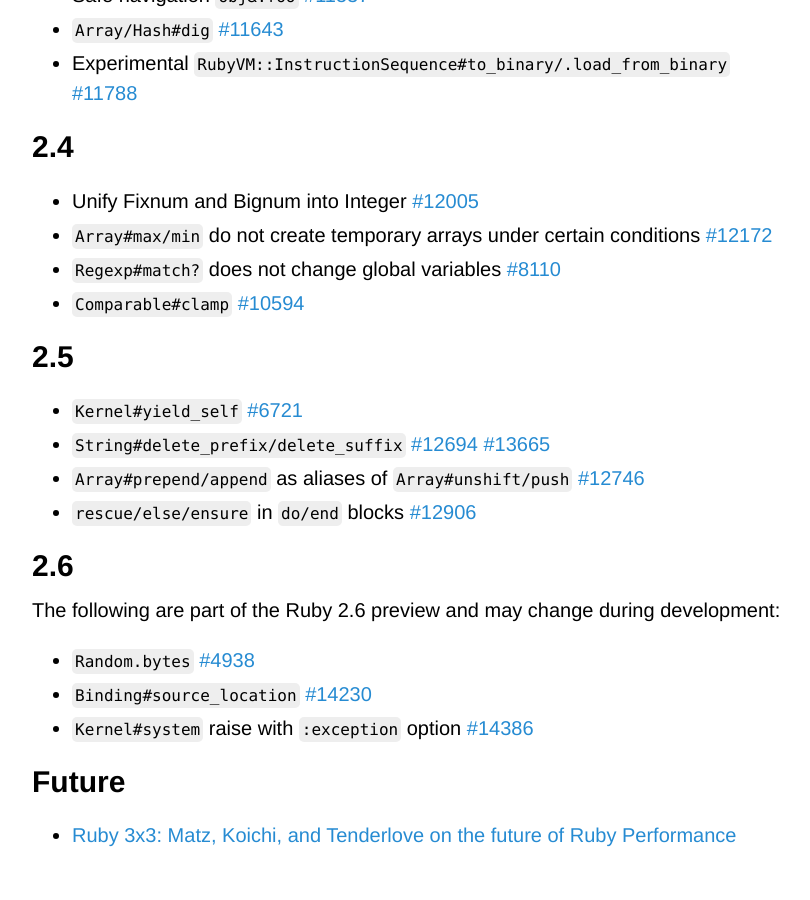
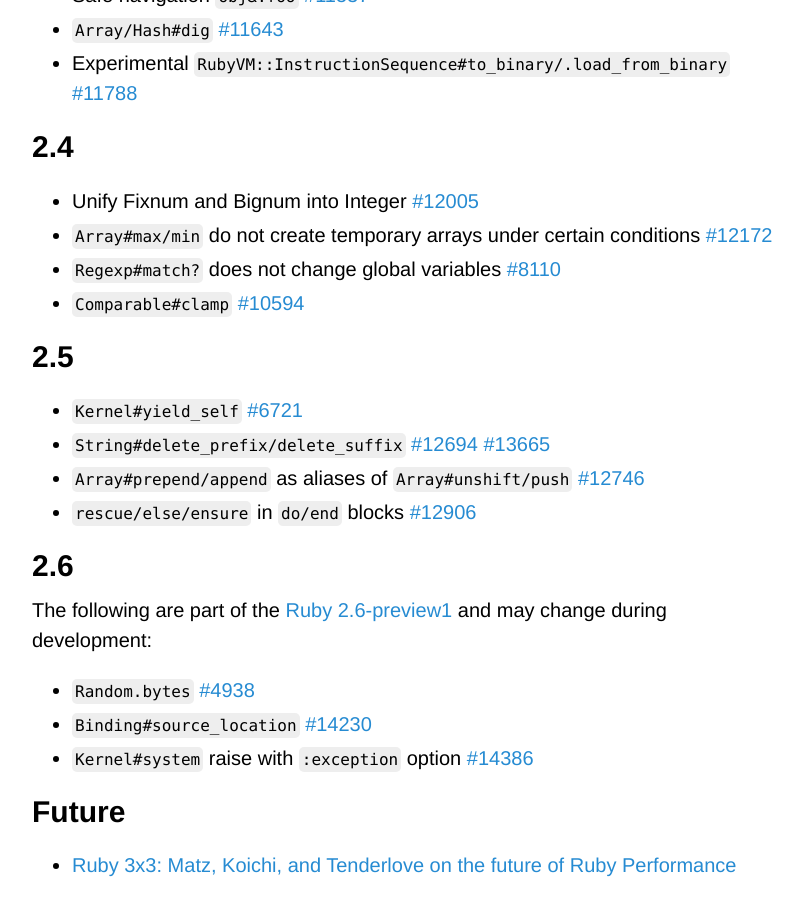
Before and after one commit to Maumagnaguagno/maumagnaguagno.github.io, a Jekyll site: the page built from ruby-versions.md, in a window 1280 px wide and 900 px high, scrolled down 1924 px. Shown: the whole window, without its empty margins (228-1038 px from the left). Built offline with Jekyll 4.4.1, drawn with Linux system fonts in a browser that asks for light colours; our own code applies the rules of GitHub Pages for plain Markdown files; before the commit the page ends 2794 px from its top, so only the background shows below that.

Commit message:
Add link to Ruby 2.6-preview1 in Ruby Versions

```diff
--- a/ruby-versions.md
+++ b/ruby-versions.md
@@ -73,7 +73,7 @@ This is a reminder of how Ruby evolved through time.
 - ``rescue/else/ensure`` in ``do/end`` blocks [#12906](https://bugs.ruby-lang.org/issues/12906)
 
 ## 2.6
-The following are part of the Ruby 2.6 preview and may change during development:
+The following are part of the [Ruby 2.6-preview1](https://www.ruby-lang.org/en/news/2018/02/24/ruby-2-6-0-preview1-released/) and may change during development:
 - ``Random.bytes`` [#4938](https://bugs.ruby-lang.org/issues/4938)
 - ``Binding#source_location`` [#14230](https://bugs.ruby-lang.org/issues/14230)
 - ``Kernel#system`` raise with ``:exception`` option [#14386](https://bugs.ruby-lang.org/issues/14386)
```
